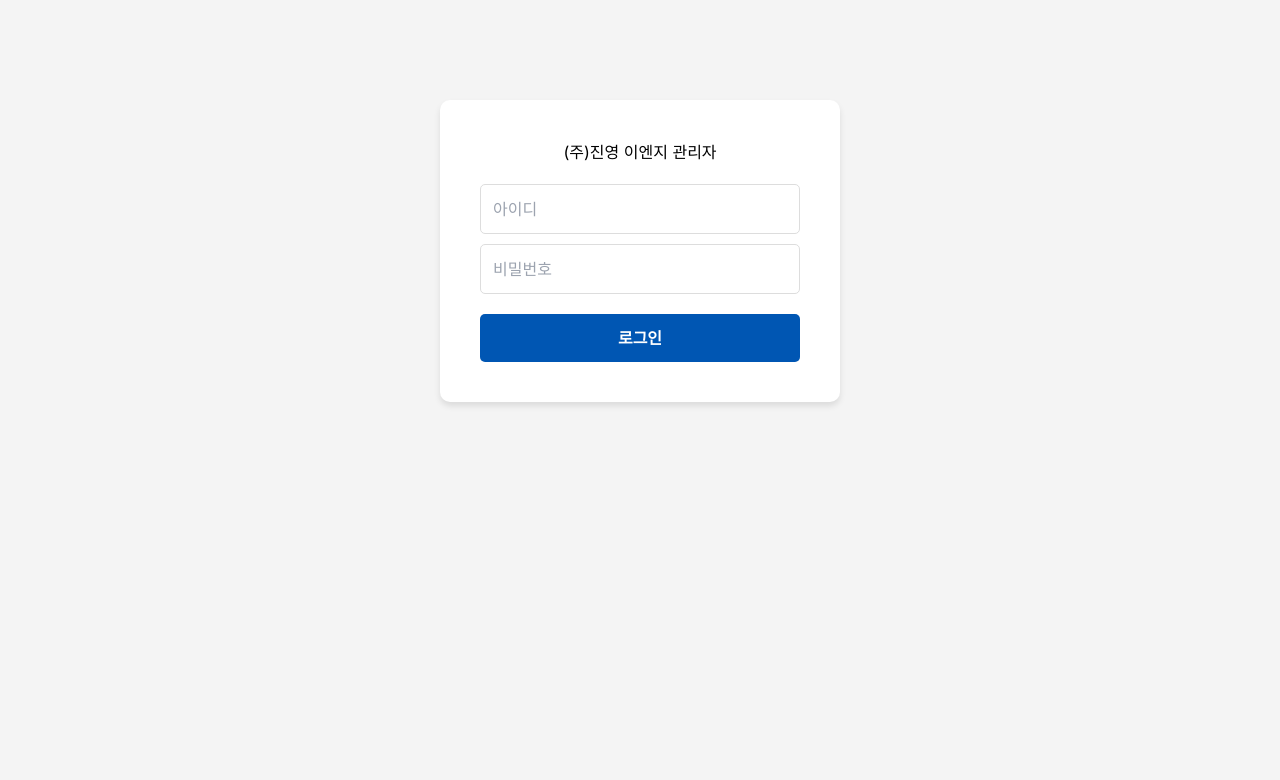
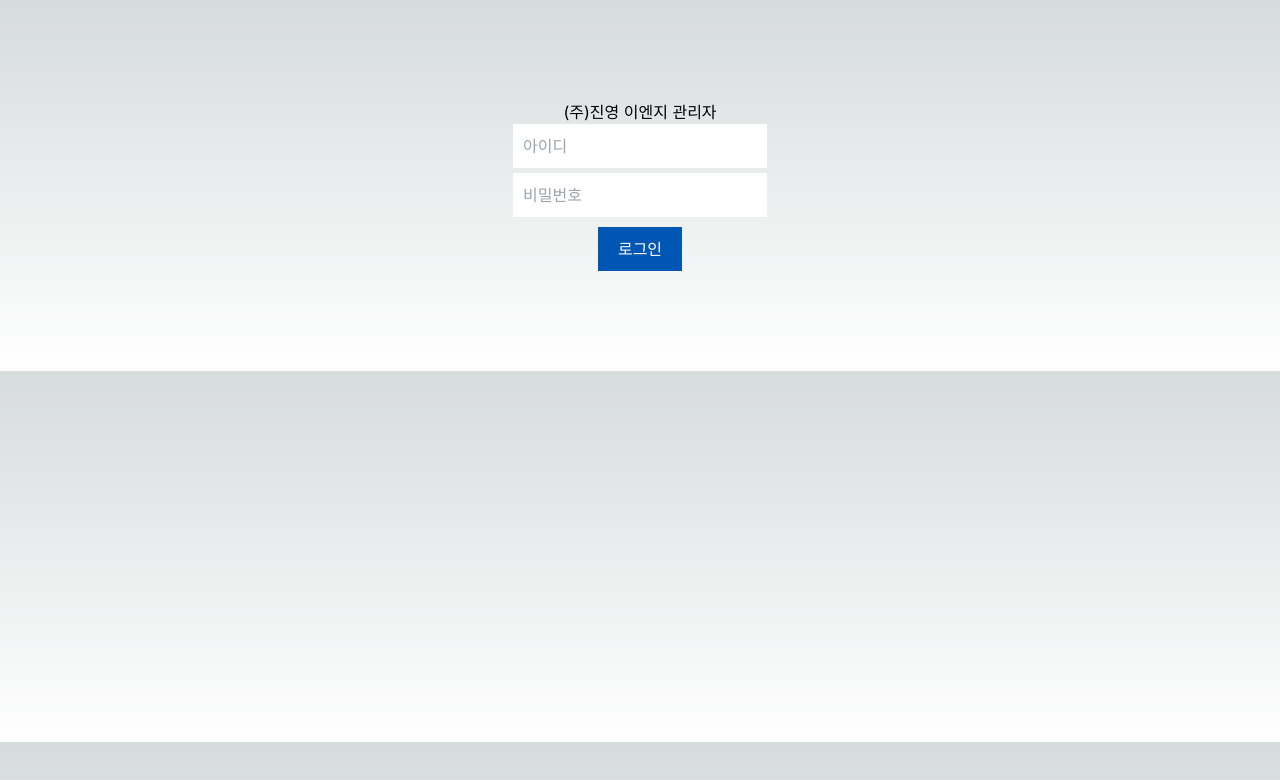
Before and after one commit to kyungsa/jinyoung-website, a Next.js app: page /admin in a window 1280 px wide. Shown: the top 780 px of the page. Built offline with nearby package versions, Linux system fonts and the light colour scheme.

Commit message:
add upload feature

```diff
--- a/app/admin/page.tsx
+++ b/app/admin/page.tsx
@@ -10,15 +10,17 @@ export default function AdminPage() {
   const [email, setEmail] = useState('');
   const [password, setPassword] = useState('');
   const [products, setProducts] = useState([]);
+  const [uploading, setUploading] = useState(false);
+
+  // 제품 등록용 상태
+  const [title, setTitle] = useState('');
+  const [description, setDescription] = useState('');
 
   const handleLogin = () => {
-    // 사장님 전용 아이디와 비번입니다.
     if (email === 'admin@jinyoung.com' && password === '123456') {
       setIsLoggedIn(true);
       fetchProducts();
-    } else {
-      alert('로그인 정보가 틀립니다.');
-    }
+    } else { alert('로그인 실패'); }
   };
 
   const fetchProducts = async () => {
@@ -26,29 +28,68 @@ export default function AdminPage() {
     if (data) setProducts(data);
   };
 
+  // 🚀 사진 업로드 및 제품 등록 함수
+  const handleUpload = async (e: any) => {
+    const file = e.target.files?.[0];
+    if (!file || !title) return alert('제품명을 입력하고 사진을 선택하세요!');
+
+    setUploading(true);
+    try {
+      const fileName = `${Date.now()}_${file.name}`;
+      // 1. 이미지 창고(Storage)에 저장
+      const { error: uploadError } = await supabase.storage.from('images').upload(fileName, file);
+      if (uploadError) throw uploadError;
+
+      // 2. 이미지 주소 가져오기
+      const { data: { publicUrl } } = supabase.storage.from('images').getPublicUrl(fileName);
+
+      // 3. 데이터베이스(DB)에 제품 정보 저장
+      const { error: dbError } = await supabase.from('products').insert([
+        { title, description, image_url: publicUrl }
+      ]);
+      if (dbError) throw dbError;
+
+      alert('제품이 성공적으로 등록되었습니다!');
+      setTitle(''); setDescription(''); fetchProducts();
+    } catch (error) {
+      alert('등록 중 오류 발생: ' + error.message);
+    } finally {
+      setUploading(false);
+    }
+  };
+
   if (!isLoggedIn) {
     return (
-      <div style={{ padding: '100px 20px', textAlign: 'center', backgroundColor: '#f4f4f4', minHeight: '100vh' }}>
-        <div style={{ maxWidth: '400px', margin: '0 auto', padding: '40px', backgroundColor: 'white', borderRadius: '10px', boxShadow: '0 4px 6px rgba(0,0,0,0.1)' }}>
-          <h2 style={{ marginBottom: '20px' }}>(주)진영 이엔지 관리자</h2>
-          <input type="text" placeholder="아이디" value={email} onChange={e => setEmail(e.target.value)} style={{ width: '100%', padding: '12px', marginBottom: '10px', border: '1px solid #ddd', borderRadius: '5px' }} />
-          <input type="password" placeholder="비밀번호" value={password} onChange={e => setPassword(e.target.value)} style={{ width: '100%', padding: '12px', marginBottom: '20px', border: '1px solid #ddd', borderRadius: '5px' }} />
-          <button onClick={handleLogin} style={{ width: '100%', padding: '12px', backgroundColor: '#0056b3', color: 'white', border: 'none', borderRadius: '5px', cursor: 'pointer', fontWeight: 'bold' }}>로그인</button>
-        </div>
+      <div style={{ padding: '100px 20px', textAlign: 'center' }}>
+        <h2>(주)진영 이엔지 관리자</h2>
+        <input type="text" placeholder="아이디" onChange={e => setEmail(e.target.value)} style={{ padding: '10px', marginBottom: '5px' }} /><br/>
+        <input type="password" placeholder="비밀번호" onChange={e => setPassword(e.target.value)} style={{ padding: '10px', marginBottom: '10px' }} /><br/>
+        <button onClick={handleLogin} style={{ padding: '10px 20px', backgroundColor: '#0056b3', color: 'white', border: 'none' }}>로그인</button>
       </div>
     );
   }
 
   return (
-    <div style={{ padding: '40px', maxWidth: '1000px', margin: '0 auto' }}>
-      <h1>🛠️ 제품 및 관리자 센터</h1>
-      <p>로그인에 성공하셨습니다. 여기서 제품을 추가하거나 삭제하세요.</p>
-      {/* 제품 등록 양식 등이 들어갈 자리 */}
-      <div style={{ marginTop: '20px', display: 'grid', gridTemplateColumns: 'repeat(3, 1fr)', gap: '10px' }}>
-        {products.map(p => (
-          <div key={p.id} style={{ border: '1px solid #ccc', padding: '10px' }}>
-            <img src={p.image_url} style={{ width: '100%' }} />
-            <p>{p.title}</p>
+    <div style={{ padding: '20px', maxWidth: '800px', margin: '0 auto' }}>
+      <h1>📦 제품 등록 센터</h1>
+      <div style={{ border: '1px solid #ddd', padding: '20px', borderRadius: '10px', backgroundColor: '#f9f9f9' }}>
+        <h3>새 제품 추가</h3>
+        <input type="text" placeholder="제품명 (예: JY-330-8A)" value={title} onChange={e => setTitle(e.target.value)} style={{ width: '100%', padding: '10px', marginBottom: '10px' }} />
+        <input type="text" placeholder="설명 (예: 대형표시기)" value={description} onChange={e => setDescription(e.target.value)} style={{ width: '100%', padding: '10px', marginBottom: '10px' }} />
+        <p>사진 선택:</p>
+        <input type="file" onChange={handleUpload} disabled={uploading} />
+        {uploading && <p style={{ color: 'blue' }}>업로드 중입니다... 잠시만 기다려주세요.</p>}
+      </div>
+
+      <hr style={{ margin: '40px 0' }} />
+
+      <h3>현재 등록된 제품 목록</h3>
+      <div style={{ display: 'grid', gridTemplateColumns: 'repeat(auto-fill, minmax(150px, 1fr))', gap: '20px' }}>
+        {products.map((p: any) => (
+          <div key={p.id} style={{ textAlign: 'center', border: '1px solid #eee', padding: '10px' }}>
+            <img src={p.image_url} style={{ width: '100%', height: '100px', objectFit: 'contain' }} />
+            <p style={{ fontWeight: 'bold', margin: '5px 0' }}>{p.title}</p>
+            <button onClick={async () => { if(confirm('삭제하시겠습니까?')) { await supabase.from('products').delete().eq('id', p.id); fetchProducts(); } }} style={{ color: 'red', fontSize: '12px', cursor: 'pointer' }}>삭제</button>
           </div>
         ))}
       </div>
```
